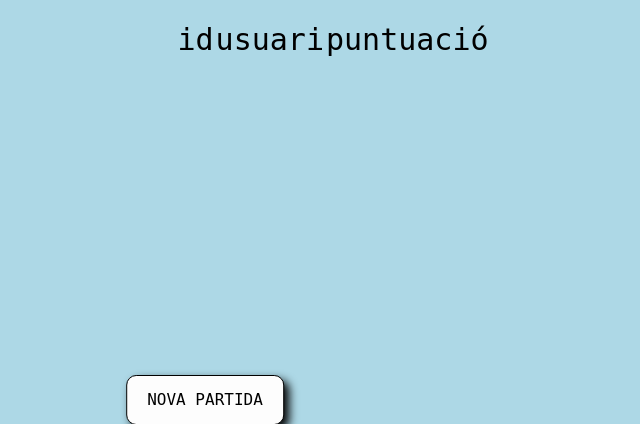
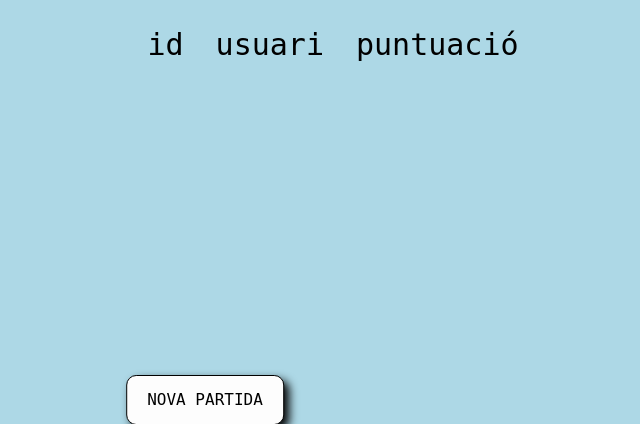
Before and after one commit to arnauramos/SquareClicker, a PHP site: page /ranquing.php in a window 1280 px wide. Shown: the top 424 px of the page, without its empty margins (307-947 px from the left). Run offline with PHP 8.4, Linux system fonts and the light colour scheme; data that the repository does not hold is empty.

Commit message:
Taula paddings

```diff
--- a/style.css
+++ b/style.css
@@ -247,3 +247,8 @@ table#Taula{
   justify-content: center;
   padding: 20px;
 }
+
+td{padding-left: 15px;}
+td{padding-right: 15px;}
+td{padding-top: 5px;}
+td{padding-bottom: 5px;}
```
